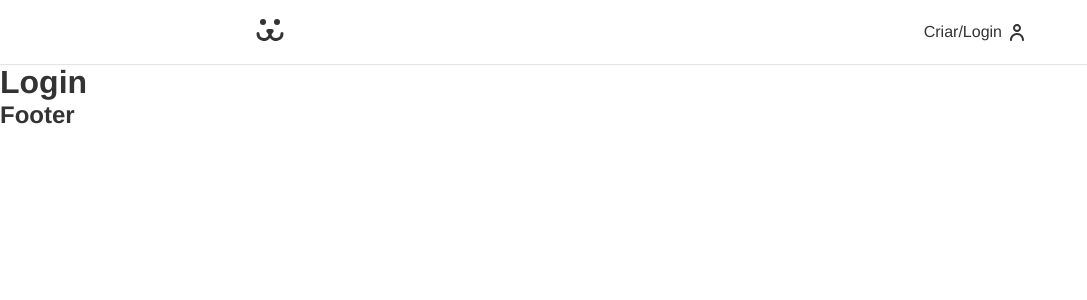
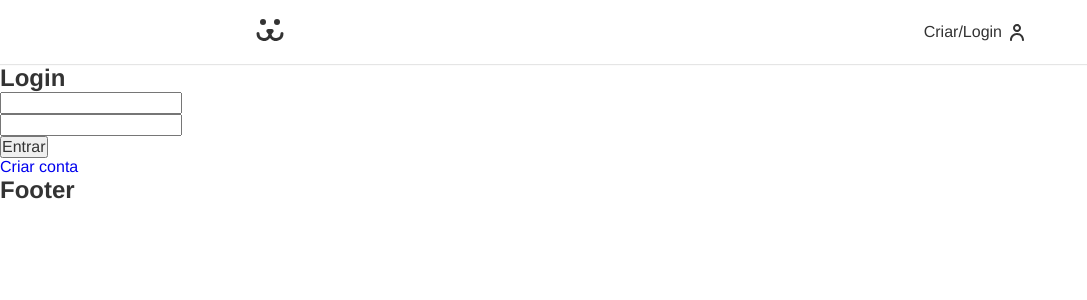
Before and after one commit to SttavoS/cats, a React (Vite) app: page /login in a window 1280 px wide. Shown: the top 300 px of the page, without its empty margins (0-1087 px from the left). Built offline with nearby package versions, Linux system fonts and the light colour scheme.

Commit message:
add login routes and components

```diff
--- a/src/App.jsx
+++ b/src/App.jsx
@@ -12,7 +12,7 @@ const App = () => {
       <Header />
       <Routes>
         <Route path="/" element={<Home />} />
-        <Route path="/login" element={<Login />} />
+        <Route path="/login/*" element={<Login />} />
       </Routes>
       <Footer />
     </BrowserRouter>
--- /dev/null
+++ b/src/components/account/CreateAccountForm.jsx
@@ -0,0 +1,9 @@
+const CreateAccountForm = () => {
+  return (
+    <section>
+      <h1>Crie a sua conta</h1>
+    </section>
+  );
+};
+
+export default CreateAccountForm;
--- /dev/null
+++ b/src/components/account/LoginForm.jsx
@@ -0,0 +1,46 @@
+import { useState } from 'react';
+import { Link } from 'react-router-dom';
+
+const LoginForm = () => {
+  const [username, setUsername] = useState('');
+  const [password, setPassword] = useState('');
+
+  const submitLogin = event => {
+    event.preventDefault();
+    fetch('https://dogsapi.origamid.dev/json/jwt-auth/v1/token', {
+      method: 'POST',
+      headers: {
+        'Content-Type': 'application/json',
+      },
+      body: JSON.stringify({ username, password }),
+    })
+      .then(response => response.json())
+      .then(json => console.log(json));
+  };
+
+  return (
+    <section>
+      <h1>Login</h1>
+      <form onSubmit={submitLogin}>
+        <input
+          type="text"
+          name="username"
+          id="username"
+          value={username}
+          onChange={({ target }) => setUsername(target.value)}
+        />
+        <input
+          type="password"
+          name="password"
+          id="password"
+          value={password}
+          onChange={({ target }) => setPassword(target.value)}
+        />
+        <button type="submit">Entrar</button>
+      </form>
+      <Link to="/login/criar">Criar conta</Link>
+    </section>
+  );
+};
+
+export default LoginForm;
--- /dev/null
+++ b/src/components/account/RecoverPasswordForm.jsx
@@ -0,0 +1,5 @@
+const RecoverPasswordForm = () => {
+  return <></>;
+};
+
+export default RecoverPasswordForm;
--- /dev/null
+++ b/src/components/account/ResetPasswordForm.jsx
@@ -0,0 +1,5 @@
+const ResetPasswordForm = () => {
+  return <></>;
+};
+
+export default ResetPasswordForm;
--- a/src/pages/Login.jsx
+++ b/src/pages/Login.jsx
@@ -1,8 +1,17 @@
+import { Route, Routes } from 'react-router-dom';
+import LoginForm from '../components/account/LoginForm';
+import CreateAccountForm from '../components/account/CreateAccountForm';
+import RecoverPasswordForm from '../components/account/RecoverPasswordForm';
+import ResetPasswordForm from '../components/account/ResetPasswordForm';
+
 const Login = () => {
   return (
-    <>
-      <h1>Login</h1>
-    </>
+    <Routes>
+      <Route path="/" element={<LoginForm />} />
+      <Route path="criar" element={<CreateAccountForm />} />
+      <Route path="recuperar" element={<RecoverPasswordForm />} />
+      <Route path="resetar" element={<ResetPasswordForm />} />
+    </Routes>
   );
 };
 
```
